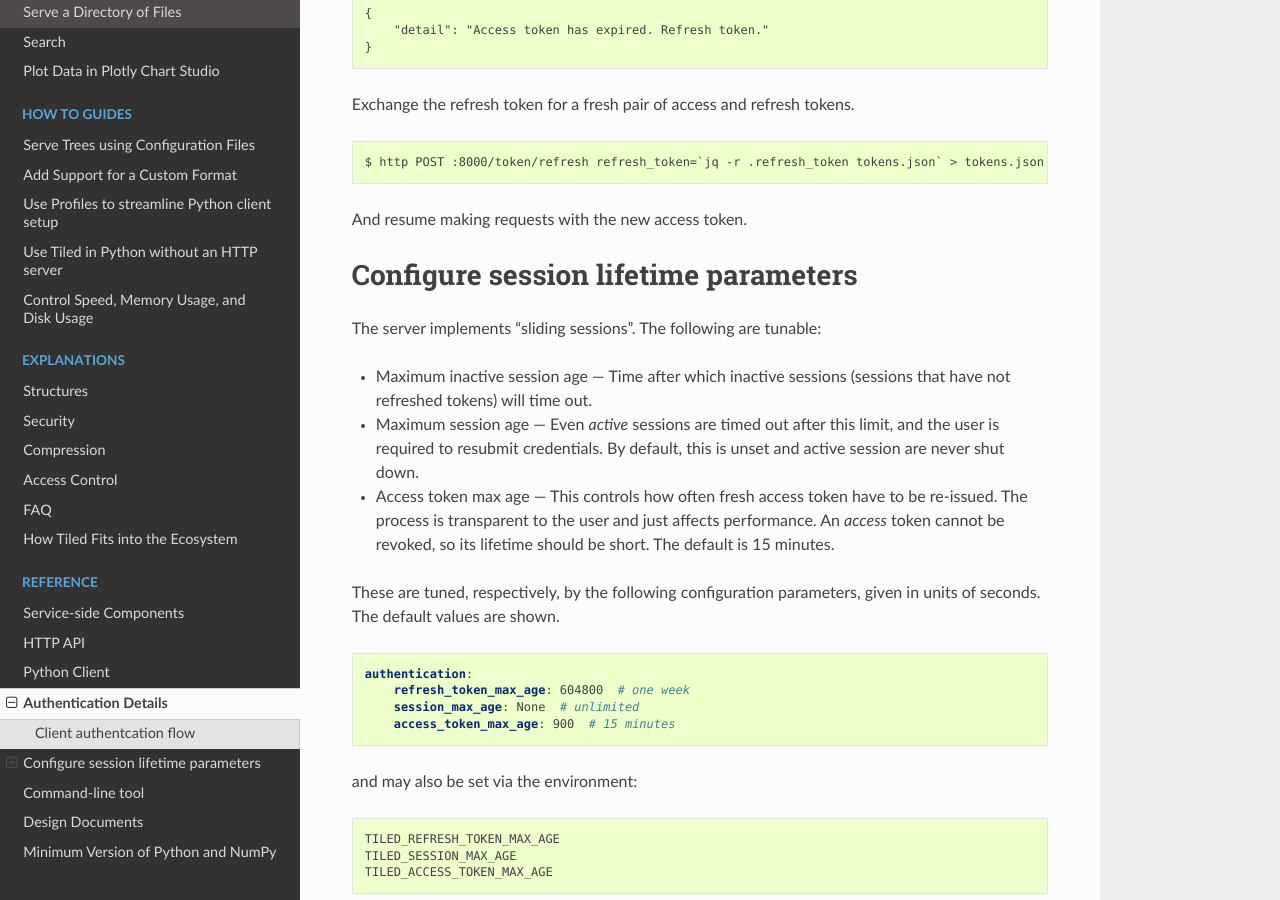
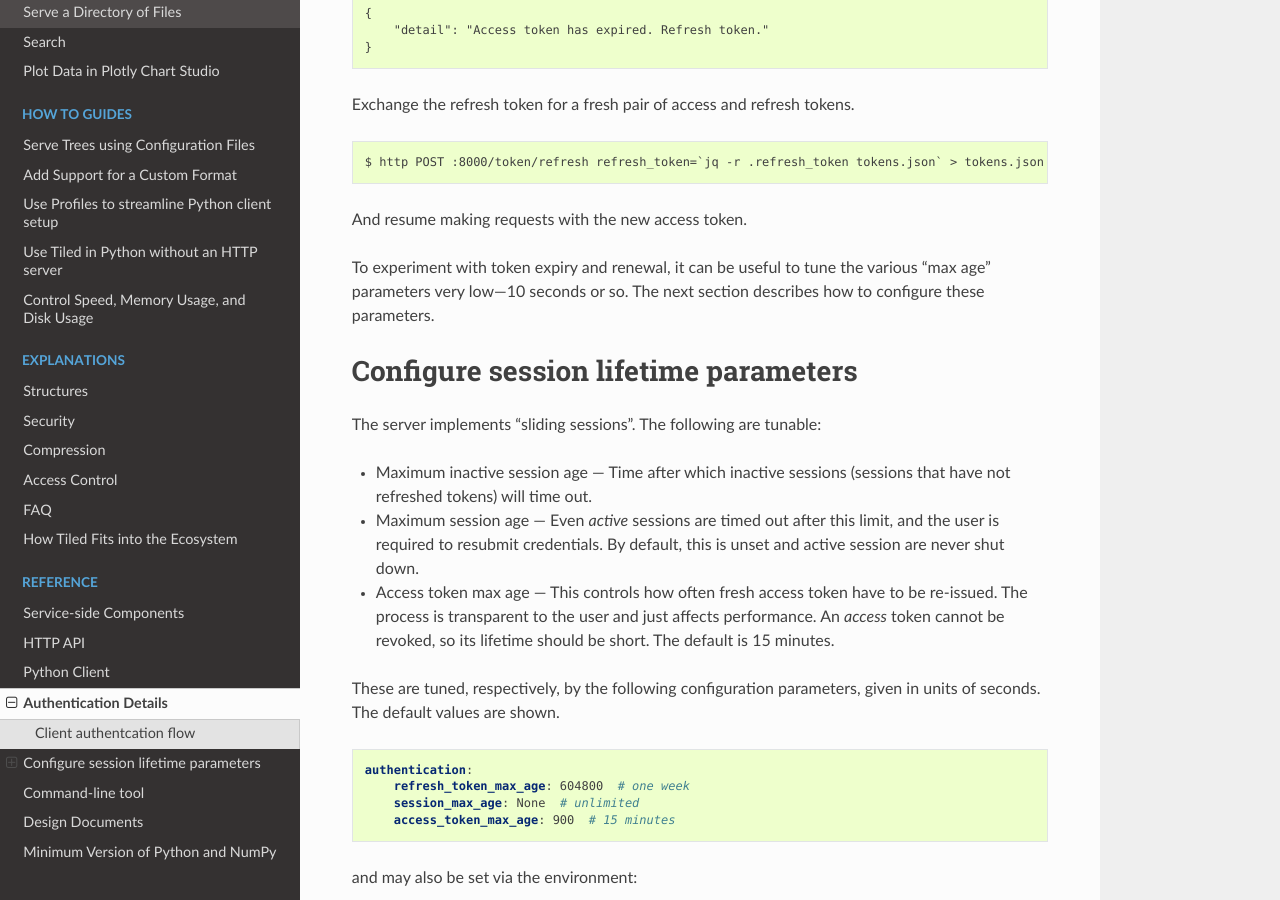
Before and after one commit to bluesky/tiled, a Sphinx documentation site: the page built from docs/source/reference/authentication.md, in a window 1280 px wide and 900 px high, scrolled down 1819 px. Built offline with Sphinx 7.4.7 and the Read the Docs theme 2.0.0, drawn with Linux system fonts in a browser that asks for light colours; pages that are not in the unit, such as notebooks, are missing from menus.

Commit message:
Add note on tuning max ages low.

```diff
--- a/docs/source/reference/authentication.md
+++ b/docs/source/reference/authentication.md
@@ -102,6 +102,9 @@ $ http POST :8000/token/refresh refresh_token=`jq -r .refresh_token tokens.json`
 
 And resume making requests with the new access token.
 
+To experiment with token expiry and renewal, it can be useful to tune the various
+"max age" parameters very low---10 seconds or so. The next section describes how
+to configure these parameters.
 
 # Configure session lifetime parameters
 
```
